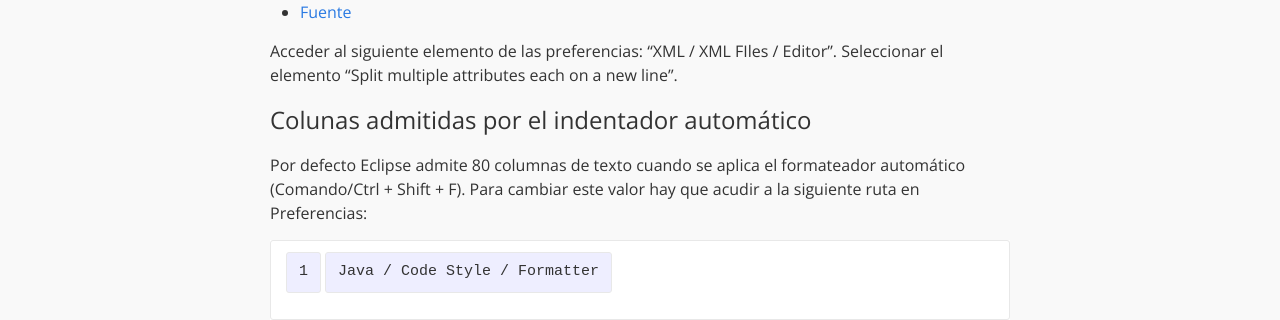
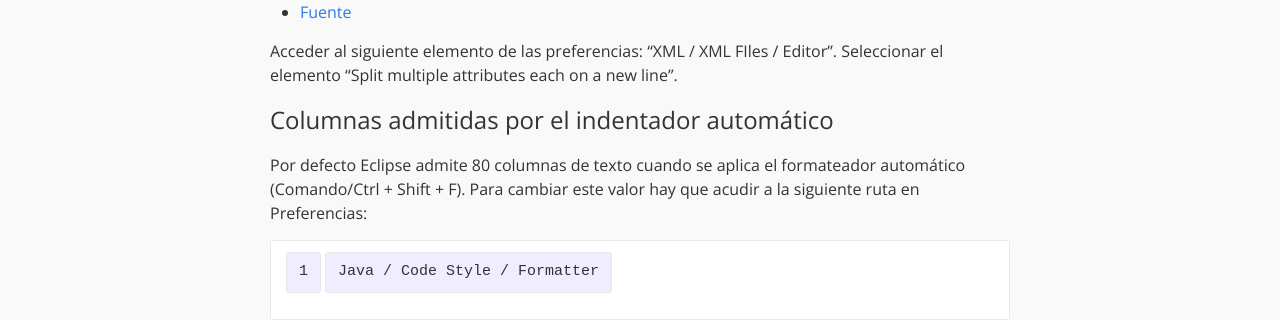
Before and after one commit to eduardofilo/eduardofilo.jekyll, a Jekyll site: the page built from desarrollo/eclipse.md, in a window 1280 px wide. Shown: the part 344-664 px from the top of the page. Built offline with Jekyll 4.4.1, drawn with Linux system fonts in a browser that asks for light colours; Markdown is read by kramdown in place of the engine named in the settings.

Commit message:
Corregido typo.

```diff
--- a/desarrollo/eclipse.md
+++ b/desarrollo/eclipse.md
@@ -15,7 +15,7 @@ Acceder al siguiente elemento de las preferencias: "General / Appearence / Color
 
 Acceder al siguiente elemento de las preferencias: "XML / XML FIles / Editor". Seleccionar el elemento "Split multiple attributes each on a new line".
 
-## Colunas admitidas por el indentador automático
+## Columnas admitidas por el indentador automático
 
 Por defecto Eclipse admite 80 columnas de texto cuando se aplica el formateador automático (Comando/Ctrl + Shift + F). Para cambiar este valor hay que acudir a la siguiente ruta en Preferencias:
 
```
